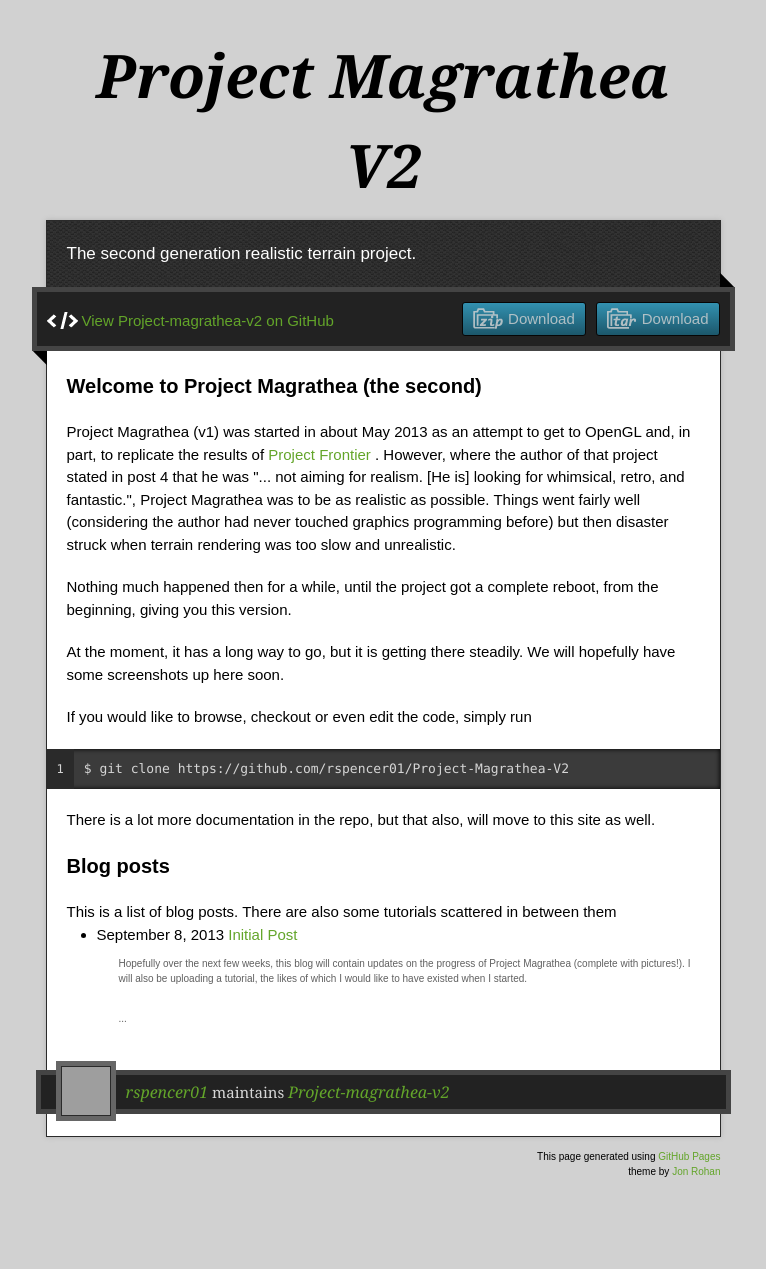
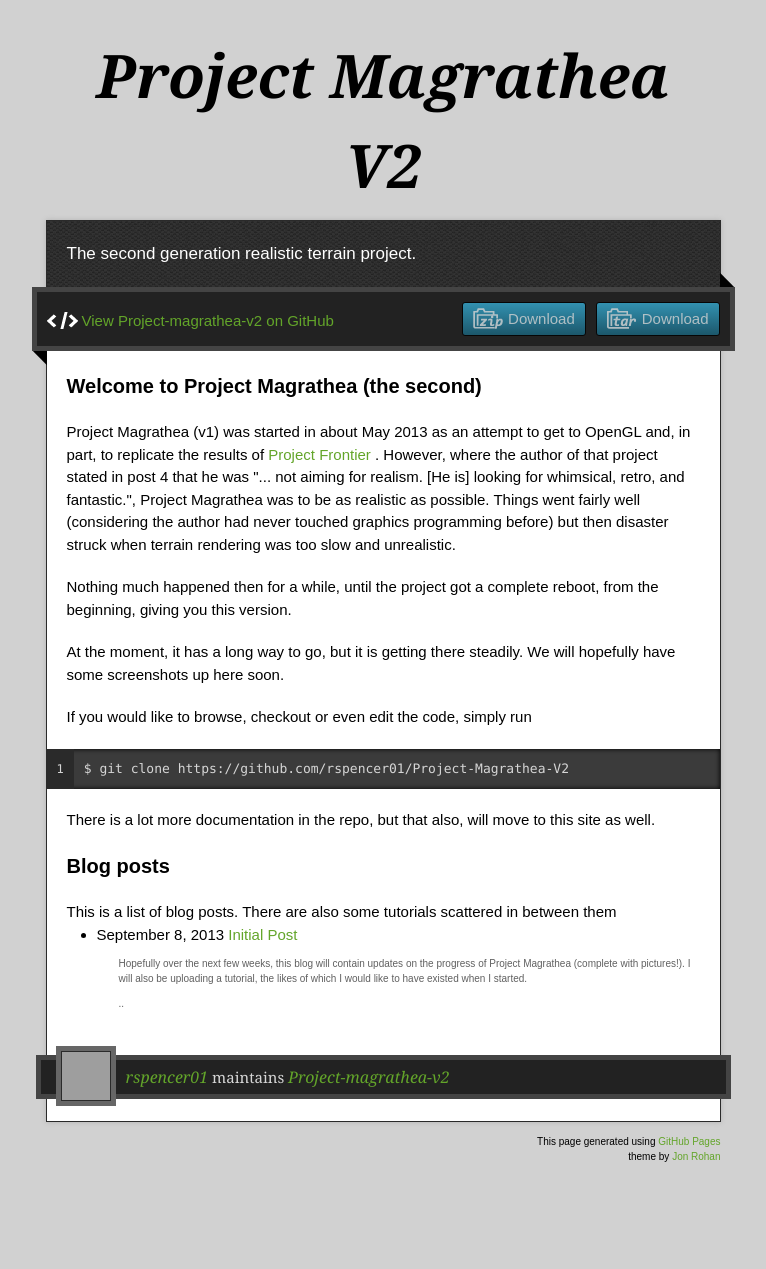
Before and after one commit to rspencer01/Project-Magrathea-V2, a Jekyll site: the page built from index.html, in a window 1280 px wide. Shown: the whole page, without its empty margins (257-1023 px from the left). Built offline with Jekyll 4.4.1, drawn with Linux system fonts in a browser that asks for light colours; nearby versions of some CDN libraries; Markdown is read by kramdown in place of the engine named in the settings; grey boxes are pictures that could not be loaded.

Commit message:
Removed break

```diff
--- a/index.html
+++ b/index.html
@@ -26,7 +26,7 @@
       <li>
 	<span>{{ post.date | date: "%B %e, %Y" }}</span> <a href="http://rspencer01.github.io/Project-Magrathea-V2{{ post.url }}">{{ post.title }}</a>
 	  <div class="post-excerpt">
-		<p> {{post.excerpt }}<br>...</p>
+		<p> {{post.excerpt }}..</p>
 	  </div>
       </li>
       {% endfor %}
```
